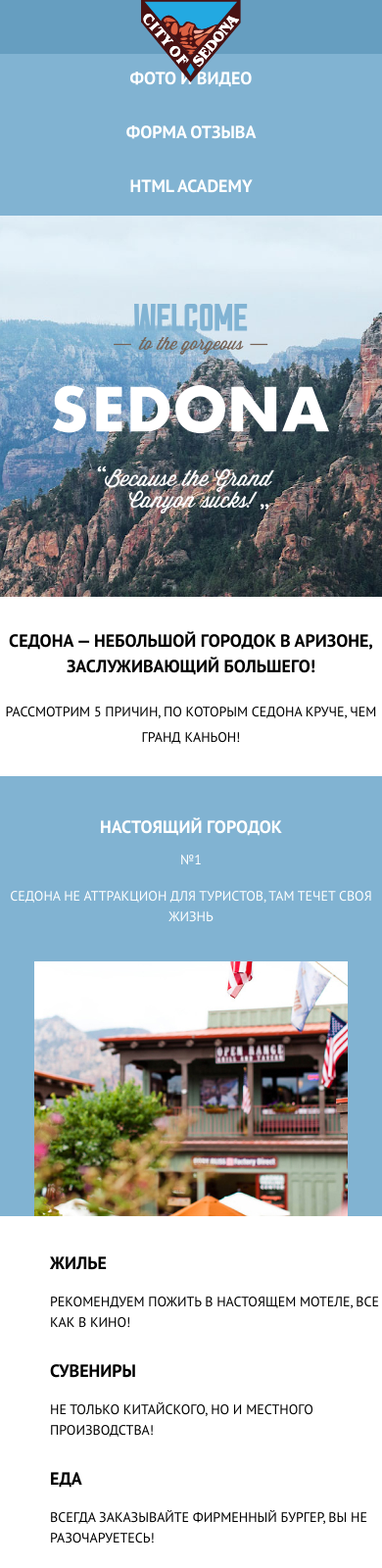
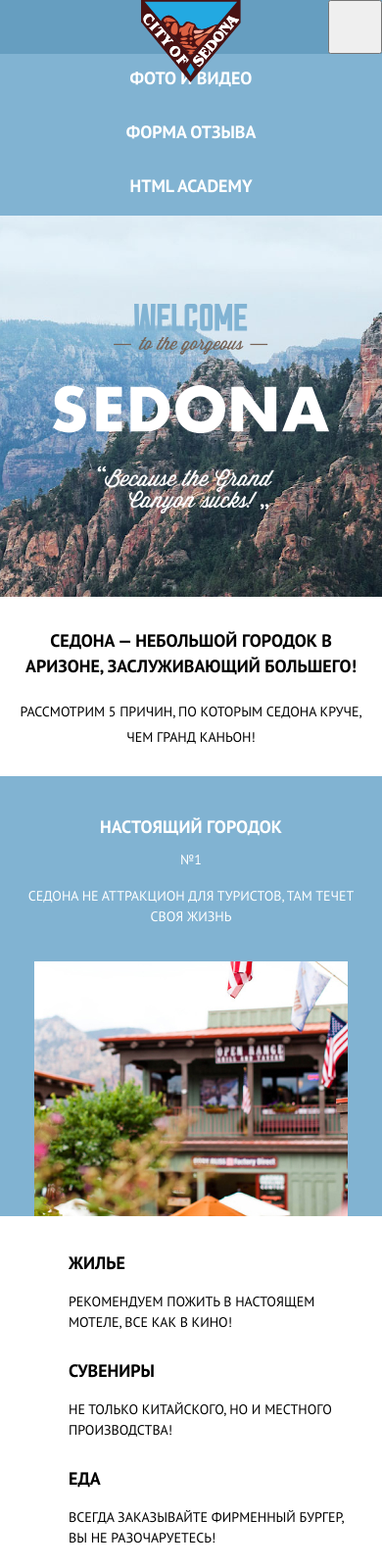
Before and after one commit to VasilenkoOlga/410699-sedona-24, a website: page source/index.html in a window 390 px wide. Shown: the top 1600 px of the page at 98% size. Drawn offline with nearby package versions, Linux system fonts and the light colour scheme; files that its build step writes are made by us from their sources.

Commit message:
Доработка главной страницы

```diff
--- a/source/index.html
+++ b/source/index.html
@@ -13,7 +13,7 @@
           <img src="img/sedona-logo.svg" width="102" height="84" alt="Логотип «Sedona»" class="logo-image">
         </a>
         <nav class="main-nav">
-          <button class="toggle-button visually-hidden" type="button">
+          <button class="toggle-button" type="button">
             <span class="visually-hidden">Открыть меню</span>
           </button>
           <ul class="main-nav__items">
@@ -40,7 +40,7 @@
       <section class="advantage">
         <div class="advantages__container container">
           <div class="advantage__information">
-            <h1 class="advantage__title">СЕДОНА — небольшой городок в АРИЗОНЕ, заслуживающий большего!</h1>
+            <h1 class="advantage__title">СЕДОНА — небольшой городок&nbsp;в АРИЗОНЕ, заслуживающий&nbsp;большего!</h1>
             <p class="advantage__sub-title">Рассмотрим 5 причин, по которым Седона круче, чем гранд каньон!</p>
           </div>
           <div class="advantage__card">
@@ -101,7 +101,7 @@
       <section class="contact">
         <div class="contact__container container">
           <h2 class="contact__title">Заинтересовались?</h2>
-          <p class="contact__description">Укажите предполагаемые даты поездки, и мы покажем вам лучшиепредложения гостиниц в Cедоне</p>
+          <p class="contact__description">Укажите предполагаемые даты поездки, и мы покажем вам лучшие предложения гостиниц в Cедоне</p>
           <a href="#" class="button contact__button">Найти гостиницу</a>
         </div>
       </section>
--- a/source/less/blocks/advantage.less
+++ b/source/less/blocks/advantage.less
@@ -8,6 +8,8 @@
   margin-bottom: 27px;
   display: flex;
   flex-direction: column;
+  padding-left: 20px;
+  padding-right: 20px;
 
   @media (min-width: @tablet-width) {
     margin-top: 43px;
@@ -54,9 +56,11 @@
 }
 
 .advantage__wrapper {
-  min-width: 282px;
+  min-width: 280px;
   padding-top: 39px;
   padding-bottom: 35px;
+  padding-left: 20px;
+  padding-right: 20px;
 
   @media (min-width: @tablet-width) {
     box-sizing: border-box;
@@ -112,7 +116,11 @@
 }
 
 .advantage__card:last-of-type .advantage__img {
-  order: 1;
+  order: 2;
+
+  @media (min-width: @tablet-width) {
+    order: 1;
+  }
 }
 
 .advantage__facilities {
@@ -124,6 +132,7 @@
   text-align: left;
   display: flex;
   flex-direction: column;
+  padding-right: 20px;
 
   @media (min-width: @tablet-width) {
     display: grid;
@@ -134,7 +143,7 @@
 }
 
 .advantage__facility {
-  padding-left: 51px;
+  padding-left: 70px;
 
   @media (min-width: @tablet-width) {
     text-align: center;
@@ -193,6 +202,8 @@
   padding-top: 25px;
   padding-bottom: 24px;
   border-bottom: 1px solid #d6d6d6;
+  padding-left: 20px;
+  padding-right: 20px;
 
   @media (min-width: @tablet-width) {
     padding-top: 41px;
--- a/source/less/blocks/contact.less
+++ b/source/less/blocks/contact.less
@@ -1,3 +1,8 @@
+.contact__container {
+  padding-left: 20px;
+  padding-right: 20px;
+}
+
 .contact {
   padding-top: 33px;
   padding-bottom: 49px;
--- a/source/less/blocks/container.less
+++ b/source/less/blocks/container.less
@@ -1,3 +1,8 @@
 .container {
   min-width: 280px;
+
+  @media (min-width: @desktop-width) {
+    margin-left: 40px;
+    margin-right: 40px;
+  }
 }
--- a/source/less/blocks/main-nav.less
+++ b/source/less/blocks/main-nav.less
@@ -75,3 +75,15 @@
     }
   }
 }
+
+.toggle-button {
+  position: absolute;
+  top: 0;
+  right: 0;
+  width: 55px;
+  height: 55px;
+
+  @media (min-width: @tablet-width) {
+    display: none;
+  }
+}
--- a/source/less/blocks/page-footer.less
+++ b/source/less/blocks/page-footer.less
@@ -7,9 +7,9 @@
   }
 }
 
-
 .page-footer__container {
   display: grid;
+  justify-content: center;
 
   @media (min-width: @tablet-width) {
     height: 120px;
--- a/source/less/helpers/variables.less
+++ b/source/less/helpers/variables.less
@@ -9,4 +9,4 @@
 
 // size
 @tablet-width: 768px;
-@desktop-width: 1200px;
+@desktop-width: 1280px;
```
